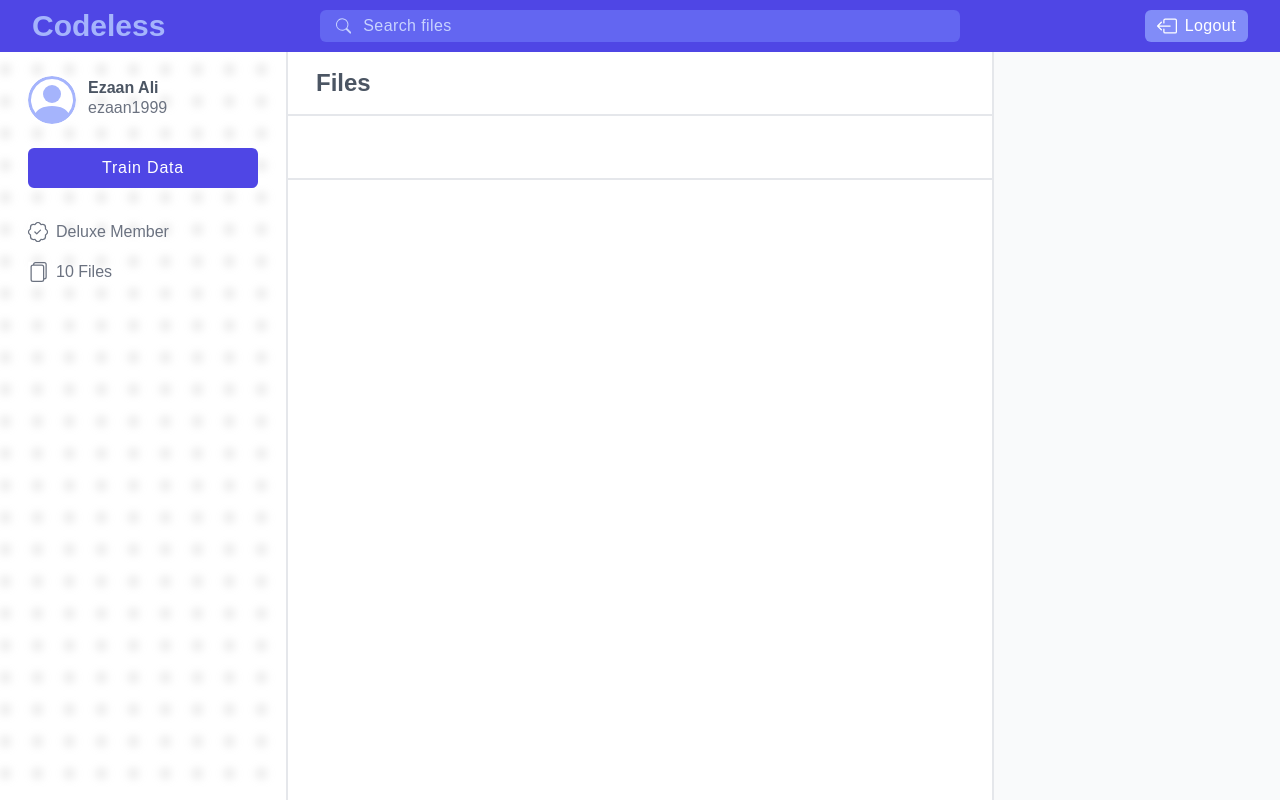
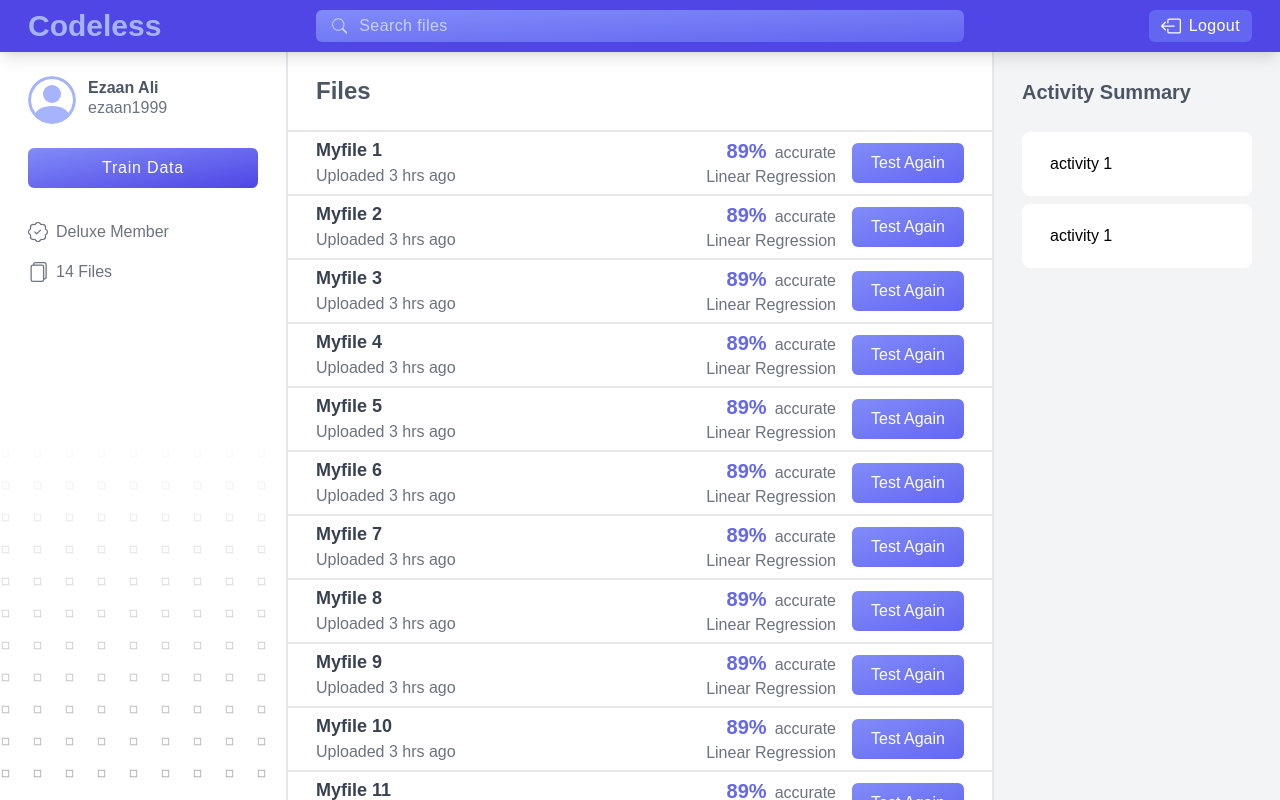
Before and after one commit to Ezzu99/codeless-frontend, a React (Create React App) app: page /dashboard in a window 1280 px wide. Built offline with nearby package versions, Linux system fonts and the light colour scheme.

Commit message:
updated dashboard

```diff
--- a/src/index.css
+++ b/src/index.css
@@ -16,10 +16,15 @@
 
     ::-webkit-scrollbar {
         width: 8px;
+        height: 8px;
+    }
+
+    #files::-webkit-scrollbar, #activities::-webkit-scrollbar {
+        display: none;
     }
 
     ::-webkit-scrollbar-track {
-        background-color: rgb(249, 250, 251);
+        background-color: rgb(230, 230, 230);
     }
 
     ::-webkit-scrollbar-thumb {
--- a/src/pages/Landing.js
+++ b/src/pages/Landing.js
@@ -113,7 +113,7 @@ const Landing = () => {
                     <h1 className="text-5xl font-bold lg:text-6xl">A codeless environment to help you <span className="text-indigo-600 text-center block">Train Your Data</span></h1>
                     <p className="mt-4 text-gray-500 text-xl font-semibold">Our Machine Learning Algorithms ensure that your data is accurately trained</p>
                     <div className="w-5/12 mt-4 flex flex-row justify-center">
-                        <button className="px-7 py-4 bg-indigo-600 text-white text-xl font-semibold rounded-md shadow-md hover:bg-indigo-700">Get Started</button>
+                        <button className="px-7 py-4 bg-gradient-to-br from-indigo-400 to-indigo-600 text-white text-xl font-semibold rounded-md shadow-md hover:bg-indigo-700">Get Started</button>
                         <button className="ml-5 px-7 py-4 bg-white text-indigo-600 text-xl font-semibold rounded-md shadow-md hover:bg-indigo-50">Demo</button>
                     </div>
                 </div>
--- /dev/null
+++ b/src/pages/dashboard/Activity.js
@@ -0,0 +1,27 @@
+import React from 'react';
+
+const activity = [
+    {},
+    {}
+]
+
+const Activity = () => {
+    return (
+        <div className="w-full h-full flex flex-col bg-gray-100">
+            <div className="w-full flex-grow h-20 px-7 bg-gradient-to-b from-gray-100 via-gray-100 to-transparent flex flex-row items-center fixed z-20">
+                <h1 className="text-gray-600 text-xl font-bold">Activity Summary</h1>
+            </div>
+            <div id="activities" className="w-full h-full pt-20 flex flex-col overflow-scroll">
+                {
+                    activity.map(() => {
+                        return <div className="mx-7 mb-2 px-7 py-5 bg-white rounded-lg">
+                            <h1>activity 1</h1>
+                        </div>
+                    })
+                }
+            </div>
+        </div>
+    );
+}
+
+export default Activity;
--- a/src/pages/dashboard/Dashboard.js
+++ b/src/pages/dashboard/Dashboard.js
@@ -2,27 +2,28 @@ import React from 'react';
 import { useHistory } from 'react-router';
 import { BsBoxArrowLeft, BsSearch, BsPersonCircle, BsPatchCheck, BsFiles } from 'react-icons/bs';
 import Files from './Files';
+import Activity from './Activity';
 
 const Dashboard = () => {
     const history = useHistory();
 
     return (
         <div className="w-screen h-screen flex flex-col">
-            <div id="nav" className="w-full px-8 py-2 bg-indigo-600 flex items-center justify-between relative z-10">
+            <div id="nav" className="w-screen px-7 py-2 bg-indigo-600 shadow-lg flex items-center justify-between relative z-30">
                 <h1 className="w-72 text-indigo-300  text-3xl font-bold pointer-events-none">Codeless</h1>
-                <div className="flex-grow px-4 py-1 bg-indigo-500 rounded-md flex flex-row items-center justify-start">
+                <div className="flex-grow px-4 py-1 bg-gradient-to-br from-indigo-400 to-indigo-500 rounded-md flex flex-row items-center justify-start">
                     <BsSearch className="w-4 h-4 mr-3 text-indigo-200" />
                     <input className="w-full text-indigo-200 bg-transparent placeholder-indigo-200 tracking-wide focus:outline-none" placeholder="Search files"></input>
                 </div>
                 <div className="w-72 flex justify-end">
-                    <button className="px-3 py-1 bg-indigo-400 rounded-md flex flex-row items-center justify-center hover:bg-red-400 transition-all" onClick={() => history.push('/login')}>
+                    <button className="px-3 py-1 bg-indigo-500 rounded-md flex flex-row items-center justify-center hover:bg-red-400 transition-all" onClick={() => history.push('/login')}>
                         <BsBoxArrowLeft className="w-5 h-5 mr-2 text-white" />
                         <span className="text-white tracking-wide">Logout</span>
                     </button>
                 </div>
             </div>
             <div id="dashboard" className="w-screen h-full flex flex-row overflow-hidden">
-                <div className="w-72 h-full border-r-2 flex flex-col relative z-10">
+                <div className="w-72 h-full border-r-2 bg-gradient-to-t from-transparent via-white to-white flex flex-col relative z-10">
                     <div className="h-24 px-7 flex flex-row items-center justify-start">
                         <BsPersonCircle className="w-12 h-12 bg-white rounded-full text-indigo-300" />
                         <div className="px-3 flex flex-col">
@@ -30,17 +31,19 @@ const Dashboard = () => {
                             <p className="text-gray-500 transform -translate-y-1">ezaan1999</p>
                         </div>
                     </div>
-                    <button className="mx-7 py-2 bg-indigo-600 rounded-md text-white tracking-wider">Train Data</button>
+                    <button className="mx-7 py-2 bg-gradient-to-br from-indigo-400 to-indigo-600 rounded-md text-white tracking-wider hover:shadow-md transition-all">Train Data</button>
                     <div className="mt-6 px-7">
                         <span className="py-2 text-gray-500 flex flex-row items-center"><BsPatchCheck className="w-5 h-5 mr-2 bg-white" />Deluxe Member</span>
-                        <span className="py-2 text-gray-500 flex flex-row items-center"><BsFiles className="w-5 h-5 mr-2 bg-white" />10 Files</span>
+                        <span className="py-2 text-gray-500 flex flex-row items-center"><BsFiles className="w-5 h-5 mr-2 bg-white" />14 Files</span>
                     </div>
                 </div>
                 <div className="bg-white flex-grow relative z-10">
                     <Files />
                 </div>
-                <div className="w-72 h-full border-l-2 bg-gray-50"></div>
-                <div className="w-72 h-full bgPattern filter blur-sm absolute top-0 left-0 z-0"></div>
+                <div className="w-72 h-full border-l-2 flex flex-col">
+                    <Activity />
+                </div>
+                <div className="w-72 h-full bgPattern absolute top-0 left-0 z-0"></div>
             </div>
         </div>
     );
--- a/src/pages/dashboard/Files.js
+++ b/src/pages/dashboard/Files.js
@@ -1,13 +1,64 @@
 import React from "react";
 import FileCard from "./cards/FileCard";
+
+const files = [
+    {
+        name: "Myfile 1"
+    },
+    {
+        name: "Myfile 2"
+    },
+    {
+        name: "Myfile 3"
+    },
+    {
+        name: "Myfile 4"
+    },
+    {
+        name: "Myfile 5"
+    },
+    {
+        name: "Myfile 6"
+    },
+    {
+        name: "Myfile 7"
+    },
+    {
+        name: "Myfile 8"
+    },
+    {
+        name: "Myfile 9"
+    },
+    {
+        name: "Myfile 10"
+    },
+    {
+        name: "Myfile 11"
+    },
+    {
+        name: "Myfile 12"
+    },
+    {
+        name: "Myfile 13"
+    },
+    {
+        name: "Myfile 14"
+    },
+]
 
 const Files = () => {
     return (
         <div className="w-full h-full flex flex-col">
-            <div className="w-full h-16 px-7 border-b-2 flex flex-row items-center">
+            <div className="w-full h-20 px-7 bg-gradient-to-b from-white to-transparent border-b-2 backdrop-filter backdrop-blur-md flex flex-row items-center absolute z-20">
                 <h1 className="text-gray-600 text-2xl font-bold">Files</h1>
             </div>
-            <FileCard />
+            <div id="files" className="w-full h-full pt-20 pb-6 overflow-scroll">
+                {
+                    files.map((item) => {
+                        return <FileCard file={item}/>
+                    })
+                }
+            </div>
         </div>
     );
 }
--- a/src/pages/dashboard/cards/FileCard.js
+++ b/src/pages/dashboard/cards/FileCard.js
@@ -1,9 +1,19 @@
 import React from 'react';
 
-const FileCard = () => {
+const FileCard = (props) => {
     return (
-        <div className="w-full h-16 border-b-2">
-
+        <div className="w-full h-16 px-7 py-1 border-b-2 flex flex-row justify-between">
+            <div>
+                <h1 className="text-gray-700 text-lg font-bold">{props.file.name}</h1>
+                <p className="text-gray-500">Uploaded 3 hrs ago</p>
+            </div>
+            <div className="flex-grow flex flex-col items-end justify-center">
+                <p className="text-gray-500"><span className="mr-2 text-indigo-500 text-xl font-bold">89%</span>accurate</p>
+                <p className="text-gray-500">Linear Regression</p>
+            </div>
+            <div className="ml-4 flex items-center justify-center">
+                <button className="w-28 px-3 py-2 bg-gradient-to-br from-indigo-400 to-indigo-500 text-white rounded-md hover:shadow-md hover:to-indigo-600 transition-all">Test Again</button>
+            </div>
         </div>
     );
 }
```
